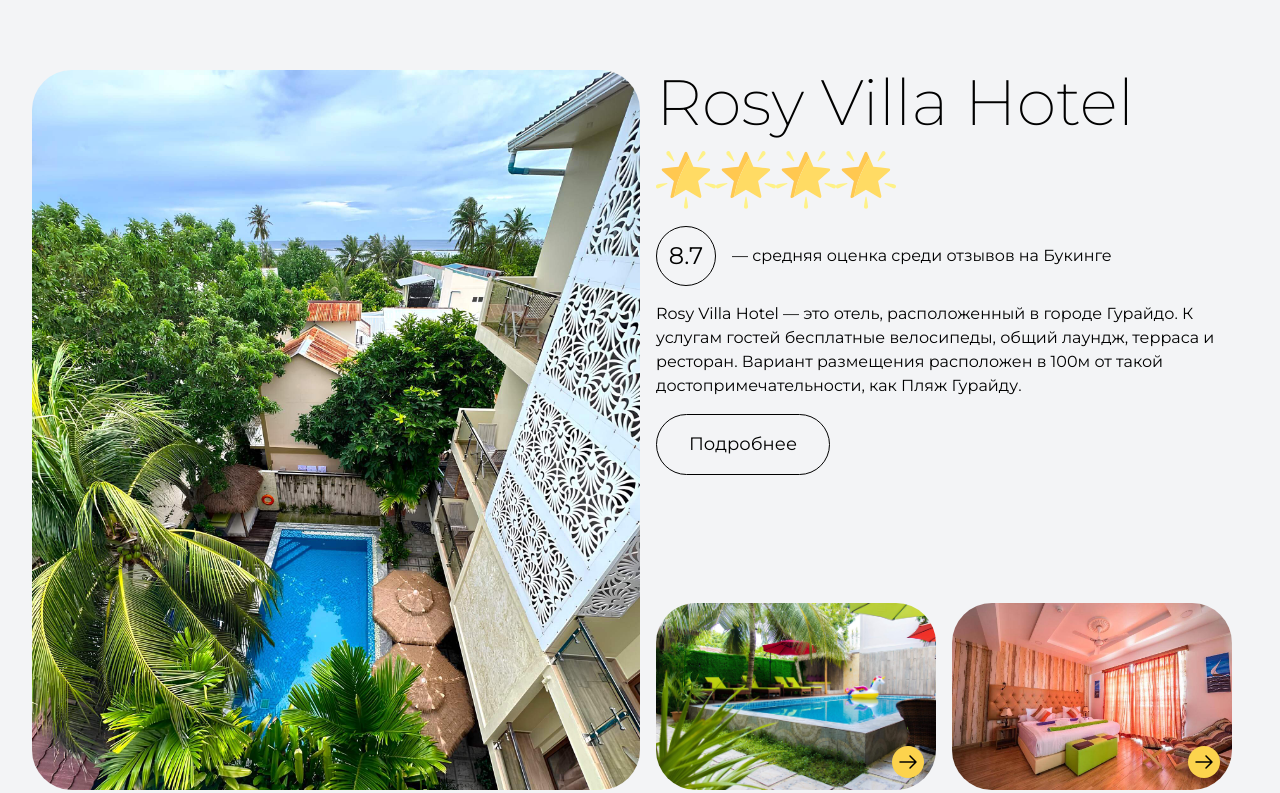
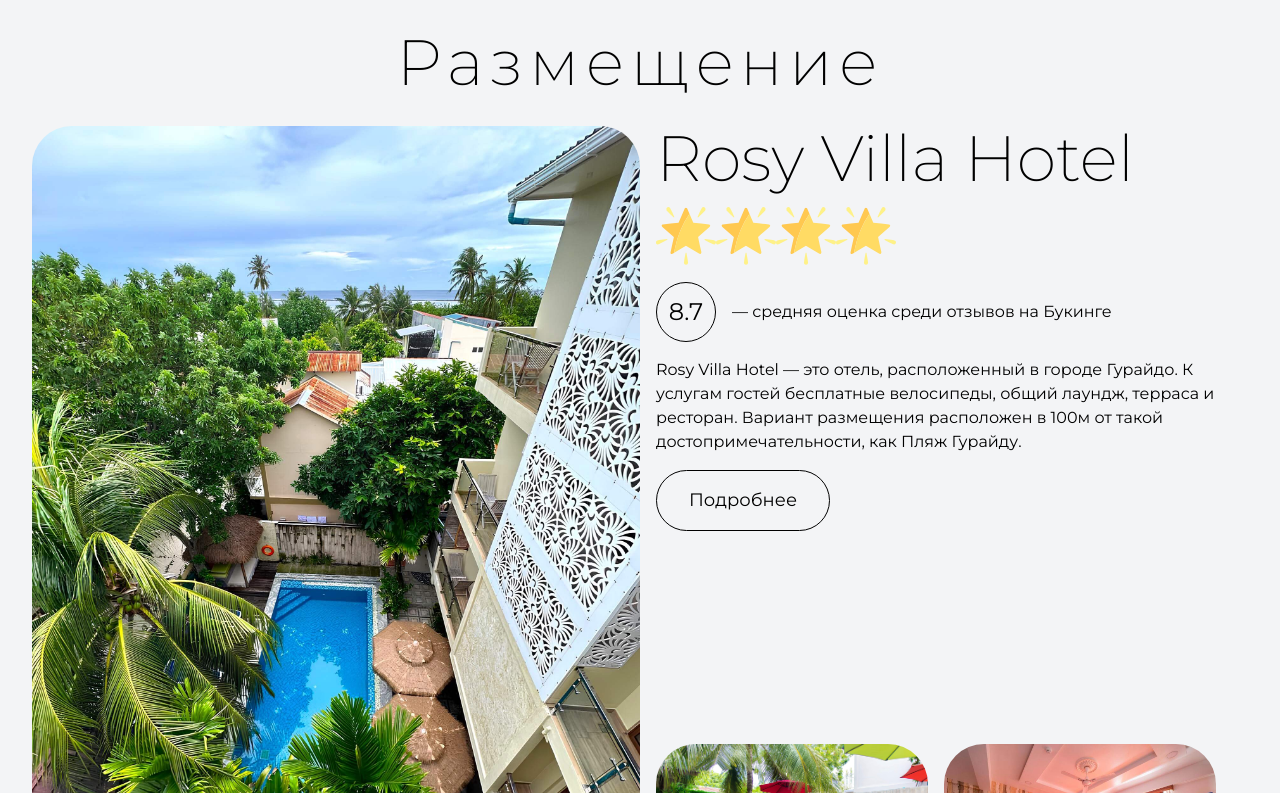
Before and after one commit to RostislavIvanov/maldives-landing, a React (Vite) app: page / in a window 1280 px wide. Shown: the part 9027-9820 px from the top of the page. Built offline with nearby package versions, Linux system fonts and the light colour scheme.

Commit message:
Добавление адаптива блока Размещения

```diff
--- a/src/Blocks/Accommodation/Accommodation.module.css
+++ b/src/Blocks/Accommodation/Accommodation.module.css
@@ -8,12 +8,19 @@
     lg:px-8;
 }
 
+.titleWrapper {
+    @apply mb-8;
+}
+
 .accommodation {
-    @apply flex max-h-[100vh] py-10
+    @apply block
+    sm:flex
+    xl:max-h-[100vh]
 }
 
 .accommodation__item {
-    @apply w-1/2
+    @apply w-full
+    sm:w-1/2
 }
 
 .accommodation__mainImageWrapper {
@@ -21,15 +28,12 @@
 }
 
 .accommodation__mainImage {
-    @apply block object-cover w-full h-auto
+    @apply block object-cover w-full h-full
 }
 
 .accommodation__info {
-    @apply flex flex-col justify-between h-full ml-4
-}
-
-.accommodation__text {
-
+    @apply flex flex-col justify-between h-full mx-4 mt-4
+    sm:mt-0 sm:ml-4
 }
 
 .accommodation__text p {
@@ -37,11 +41,14 @@
 }
 
 .accommodation__hotelName {
-    @apply text-5xl leading-none font-extralight
+    @apply text-[50px] leading-none font-extralight
+    sm:text-5xl
 }
 
 .accommodation__images {
-    @apply flex
+    @apply flex mt-4
+    sm:hidden sm:mt-0
+    lg:flex
 }
 
 .accommodation__imagesItemCon {
@@ -53,7 +60,9 @@
 }
 
 .accommodation__grade span{
-    @apply text-subtitle border border-black rounded-[50%] p-2 mr-4 w-[60px] h-[60px] flex items-center justify-center
+    @apply border border-black rounded-[50%] p-2 mr-4 flex items-center justify-center
+    w-[40px] h-[40px]
+    lg:w-[60px] lg:h-[60px] lg:text-subtitle
 }
 
 .accommodation__grade {
--- a/src/Blocks/Accommodation/Accommodation.tsx
+++ b/src/Blocks/Accommodation/Accommodation.tsx
@@ -7,6 +7,7 @@ import star from '~/assets/icons/star.svg';
 import arrow from '~/assets/icons/arrow-right-black.svg';
 import Button from '~/components/UI/Button/Button.tsx';
 import { useNavigate } from 'react-router-dom';
+import BlockTitle from '~/components/UI/BlockTitle/BlockTitle.tsx';
 
 const Accommodation: FC = () => {
     const navigate = useNavigate();
@@ -16,6 +17,9 @@ const Accommodation: FC = () => {
     return (
         <div className={classes.content}>
             <div className={classes.wrapper}>
+                <div className={classes.titleWrapper}>
+                    <BlockTitle id={'accommodation'}>Размещение</BlockTitle>
+                </div>
                 <div className={classes.accommodation}>
                     <div className={classes.accommodation__item}>
                         <div className={classes.accommodation__mainImageWrapper}>
```
